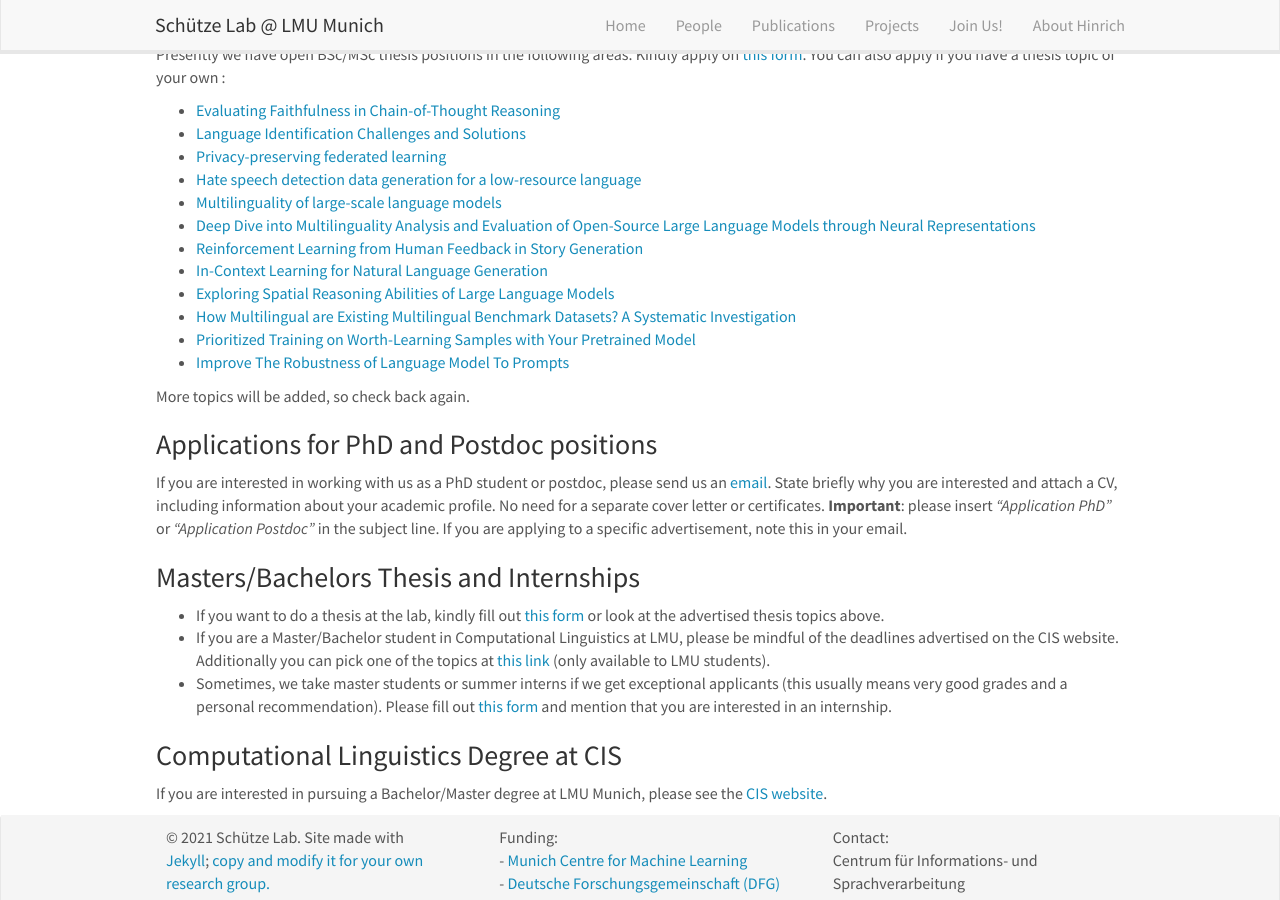
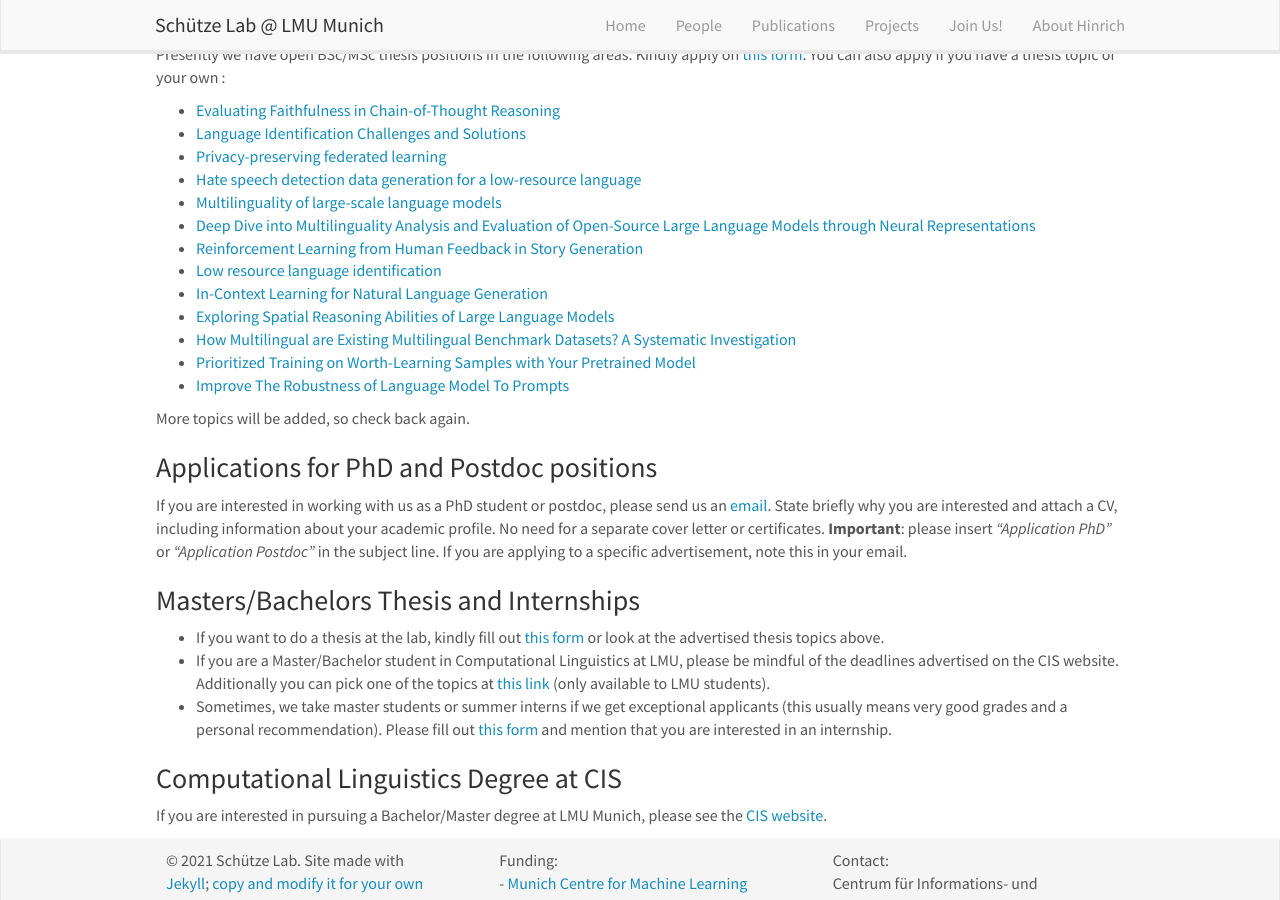
Before and after one commit to cisnlp/cisnlp.github.io, a Jekyll site: the page built from _pages/openings.md, in a window 1280 px wide and 900 px high, scrolled down 351 px. Built offline with Jekyll 4.4.1, drawn with Linux system fonts in a browser that asks for light colours; nearby versions of some CDN libraries; comment, search, counter and statistics services are not loaded.

Commit message:
add topic

```diff
--- a/_pages/openings.md
+++ b/_pages/openings.md
@@ -25,6 +25,7 @@ Presently we have open BSc/MSc thesis positions in the following areas. Kindly a
 - [Multilinguality of large-scale language models]({{ site.baseurl }}/thesis_proposals/2024/Chunlan-2024-Project-1.pdf)
 - [Deep Dive into Multilinguality Analysis and Evaluation of Open-Source Large Language Models through Neural Representations]({{ site.baseurl }}/thesis_proposals/2024/Ercong-2024-Project-1.pdf)
 - [Reinforcement Learning from Human Feedback in Story Generation]({{ site.baseurl }}/thesis_proposals/2024/Latif-2024-Project-1.pdf)
+- [Low resource language identification]({{ site.baseurl }}/thesis_proposals/2024/Molly-2024-Project-1.pdf)
 - [In-Context Learning for Natural Language Generation]({{ site.baseurl }}/thesis_proposals/2024/Peiqin-2024-Project-1.pdf)
 - [Exploring Spatial Reasoning Abilities of Large Language Models]({{ site.baseurl }}/thesis_proposals/2024/Shengqiang-2024-Project-1.pdf)
 - [How Multilingual are Existing Multilingual Benchmark Datasets? A Systematic Investigation]({{ site.baseurl }}/thesis_proposals/2024/Yihong-2024-Project-1.pdf)
```
Also changed, not shown: 3 other files.
